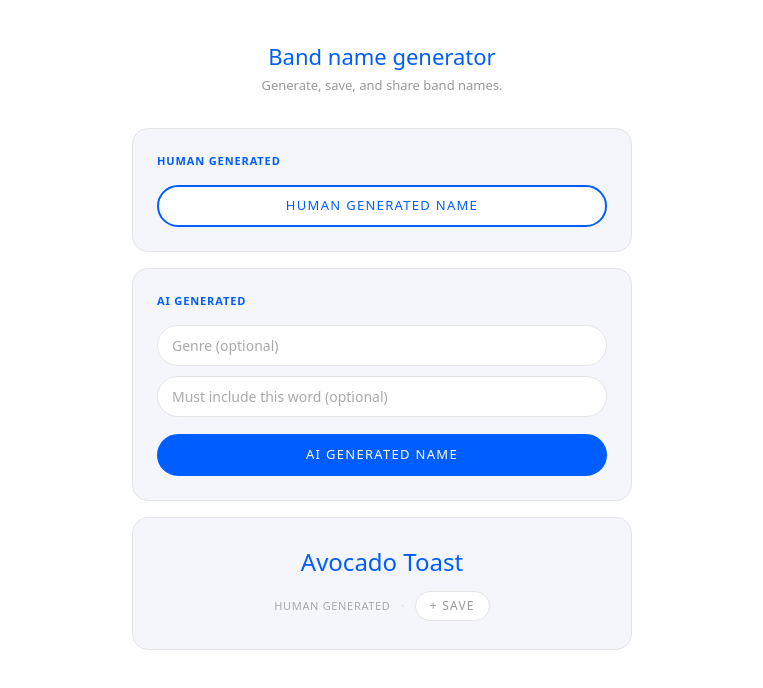
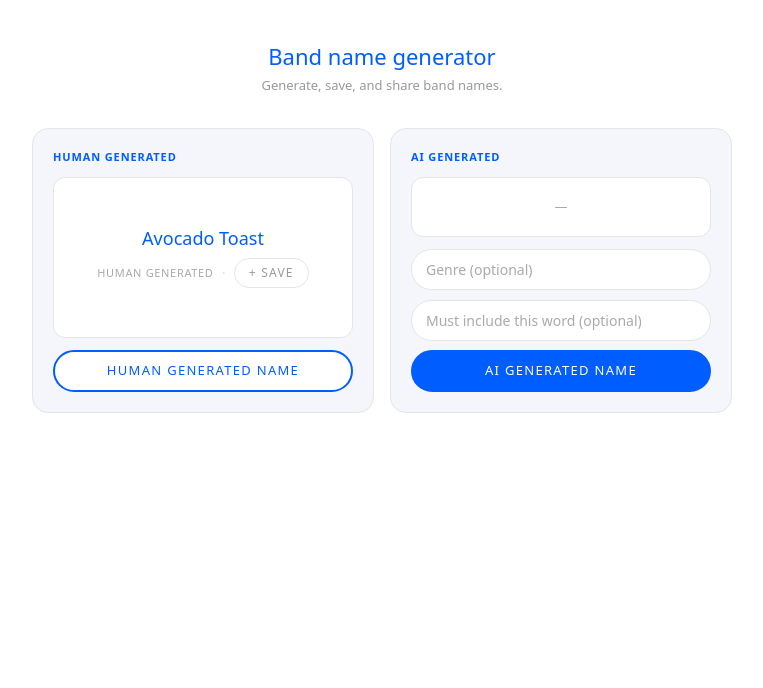
Before and after one commit to psawce/band-name-generator, a Next.js app: page / in a window 1280 px wide. Both pictures are taken after a click on the button "HUMAN GENERATED NAME". Shown: the top 688 px of the page, without its empty margins (258-1021 px from the left). Built offline with nearby package versions, Linux system fonts and the light colour scheme.

Commit message:
Update page.js

```diff
--- a/app/page.js
+++ b/app/page.js
@@ -88,13 +88,28 @@ const MUTED   = "#999999";
 const FAINT   = "#aaaaaa";
 
 const styles = `
+  .bng-cards {
+    display: flex;
+    flex-direction: column;
+    gap: 1rem;
+    margin-bottom: 1rem;
+  }
+  @media (min-width: 600px) {
+    .bng-cards {
+      flex-direction: row;
+      align-items: stretch;
+    }
+    .bng-card {
+      flex: 1;
+    }
+  }
   .bng-card {
     background: #f4f6fc;
     border: 1px solid #e5e5e5;
     border-radius: 16px;
-    padding: 1.5rem;
-    margin-bottom: 1rem;
-    text-align: left;
+    padding: 1.25rem;
+    display: flex;
+    flex-direction: column;
   }
   .bng-card-label {
     font-size: 11px;
@@ -102,7 +117,22 @@ const styles = `
     letter-spacing: 0.08em;
     text-transform: uppercase;
     color: #005dff;
-    margin: 0 0 1rem;
+    margin: 0 0 0.75rem;
+  }
+  .bng-result {
+    background: #fff;
+    border: 1px solid #e5e5e5;
+    border-radius: 12px;
+    padding: 1rem;
+    margin-bottom: 0.75rem;
+    min-height: 60px;
+    display: flex;
+    flex-direction: column;
+    align-items: center;
+    justify-content: center;
+    gap: 8px;
+    text-align: center;
+    flex: 1;
   }
   .bng-input {
     width: 100%;
@@ -127,9 +157,9 @@ const styles = `
     background: #fff;
     border: 1.5px solid #e5e5e5;
     border-radius: 12px;
-    max-height: 180px;
+    max-height: 160px;
     overflow-y: auto;
-    margin-bottom: 0.75rem;
+    margin-bottom: 0.6rem;
     box-shadow: 0 4px 12px rgba(0,0,0,0.06);
   }
   .bng-autocomplete-item {
@@ -139,13 +169,8 @@ const styles = `
     color: #111;
     border-bottom: 1px solid #f0f0f0;
   }
-  .bng-autocomplete-item:last-child {
-    border-bottom: none;
-  }
-  .bng-autocomplete-item:hover {
-    background: #f4f6fc;
-    color: #005dff;
-  }
+  .bng-autocomplete-item:last-child { border-bottom: none; }
+  .bng-autocomplete-item:hover { background: #f4f6fc; color: #005dff; }
   .bng-btn-full {
     font-family: inherit;
     font-size: 13px;
@@ -159,31 +184,13 @@ const styles = `
     align-items: center;
     justify-content: center;
     outline: none;
-    white-space: nowrap;
     transition: opacity 0.15s;
     box-sizing: border-box;
     width: 100%;
-    margin-top: 0.5rem;
+    margin-top: auto;
   }
-  .bng-btn-primary {
-    background: #005dff;
-    color: #fff;
-    border: 2px solid #005dff;
-  }
-  .bng-btn-outline {
-    background: #fff;
-    color: #005dff;
-    border: 2px solid #005dff;
-  }
-  .bng-btn-ghost {
-    background: #fff;
-    color: #999;
-    border: 1.5px solid #e5e5e5;
-    font-size: 12px !important;
-    padding: 5px 14px !important;
-    width: auto !important;
-    margin-top: 0 !important;
-  }
+  .bng-btn-primary { background: #005dff; color: #fff; border: 2px solid #005dff; }
+  .bng-btn-outline { background: #fff; color: #005dff; border: 2px solid #005dff; }
 `;
 
 const pillBtn = (bg, color, border, small, full) => ({
@@ -210,8 +217,8 @@ const pillBtn = (bg, color, border, small, full) => ({
 });
 
 export default function Home() {
-  const [currentName, setCurrentName] = useState(null);
-  const [source, setSource] = useState(null);
+  const [humanName, setHumanName] = useState(null);
+  const [aiName, setAiName] = useState(null);
   const [savedNames, setSavedNames] = useState([]);
   const [aiHistory, setAiHistory] = useState([]);
   const [loading, setLoading] = useState(false);
@@ -220,29 +227,22 @@ export default function Home() {
   const [genre, setGenre] = useState("");
   const [requiredWord, setRequiredWord] = useState("");
   const [suggestions, setSuggestions] = useState([]);
-  const genreRef = useRef(null);
 
   const handleGenreChange = (val) => {
     setGenre(val);
     if (val.trim().length < 1) { setSuggestions([]); return; }
-    const matches = GENRES.filter(g => g.toLowerCase().includes(val.toLowerCase())).slice(0, 8);
-    setSuggestions(matches);
+    setSuggestions(GENRES.filter(g => g.toLowerCase().includes(val.toLowerCase())).slice(0, 8));
   };
 
-  const selectGenre = (g) => {
-    setGenre(g);
-    setSuggestions([]);
-  };
+  const selectGenre = (g) => { setGenre(g); setSuggestions([]); };
 
   const getRandom = () => {
-    setCurrentName(LIST_NAMES[Math.floor(Math.random() * LIST_NAMES.length)]);
-    setSource("list");
+    setHumanName(LIST_NAMES[Math.floor(Math.random() * LIST_NAMES.length)]);
   };
 
   const getAI = async () => {
     setLoading(true);
-    setCurrentName(null);
-    setSource(null);
+    setAiName(null);
     try {
       const seed = RANDOM_SEEDS[Math.floor(Math.random() * RANDOM_SEEDS.length)];
       const avoidList = aiHistory.slice(-10).join(", ");
@@ -251,7 +251,6 @@ export default function Home() {
       if (requiredWord) prompt += ` The band name MUST include the word "${requiredWord}".`;
       if (!genre && !requiredWord) prompt += ` Draw loose inspiration from this random theme for variety: "${seed}".`;
       prompt += ` Do NOT use any of these recently generated names or repeat their words: ${avoidList || "none yet"}. Reply with ONLY the band name — no explanation, no punctuation at the end, no quotes.`;
-
       const res = await fetch("/api/generate", {
         method: "POST",
         headers: { "Content-Type": "application/json" },
@@ -259,18 +258,17 @@ export default function Home() {
       });
       const data = await res.json();
       const name = data.text?.trim() || "Unknown Band";
-      setCurrentName(name);
+      setAiName(name);
       setAiHistory(prev => [...prev, name]);
-      setSource("ai");
     } catch {
-      setCurrentName("Error — try again");
+      setAiName("Error — try again");
     }
     setLoading(false);
   };
 
-  const saveName = () => {
-    if (currentName && !savedNames.includes(currentName))
-      setSavedNames([...savedNames, currentName]);
+  const saveName = (name) => {
+    if (name && !savedNames.includes(name))
+      setSavedNames([...savedNames, name]);
   };
 
   const removeName = (n) => setSavedNames(savedNames.filter(s => s !== n));
@@ -288,33 +286,57 @@ export default function Home() {
     setTimeout(() => setCopied(false), 2000);
   };
 
-  const alreadySaved = currentName && savedNames.includes(currentName);
+  const ResultCard = ({ name, label, onSave }) => (
+    <div className="bng-result">
+      {name ? (
+        <>
+          <span style={{ fontSize: 18, fontWeight: 500, color: BLUE, lineHeight: 1.3 }}>{name}</span>
+          <div style={{ display: "flex", alignItems: "center", gap: 8 }}>
+            <span style={{ fontSize: 11, color: FAINT, letterSpacing: "0.06em", textTransform: "uppercase" }}>{label}</span>
+            <span style={{ color: BORDER }}>·</span>
+            <button
+              onClick={() => onSave(name)}
+              disabled={savedNames.includes(name)}
+              style={{ ...pillBtn("#fff", MUTED, BORDER, true), opacity: savedNames.includes(name) ? 0.4 : 1, cursor: savedNames.includes(name) ? "default" : "pointer" }}
+            >
+              {savedNames.includes(name) ? "Saved" : "+ Save"}
+            </button>
+          </div>
+        </>
+      ) : (
+        <span style={{ fontSize: 13, color: FAINT }}>—</span>
+      )}
+    </div>
+  );
 
   return (
     <>
       <style>{styles}</style>
       <div style={{ background: "#fff", minHeight: "100vh", padding: "2.5rem 1.25rem", boxSizing: "border-box" }}>
-        <div style={{ maxWidth: 500, margin: "0 auto", fontFamily: "system-ui, sans-serif" }}>
+        <div style={{ maxWidth: 700, margin: "0 auto", fontFamily: "system-ui, sans-serif" }}>
 
           <div style={{ textAlign: "center", marginBottom: "2rem" }}>
             <h1 style={{ fontSize: 22, fontWeight: 500, margin: "0 0 0.2rem", color: BLUE }}>Band name generator</h1>
             <p style={{ fontSize: 13, color: MUTED, margin: 0 }}>Generate, save, and share band names.</p>
           </div>
 
-          {/* Human Generated Card */}
+          <div className="bng-cards">
+            {/* Human Card */}
             <div className="bng-card">
               <p className="bng-card-label">Human Generated</p>
+              <ResultCard name={humanName} label="Human generated" onSave={saveName} />
               <button onClick={getRandom} className="bng-btn-full bng-btn-outline">
                 Human Generated Name
               </button>
             </div>
 
-          {/* AI Generated Card */}
+            {/* AI Card */}
             <div className="bng-card">
               <p className="bng-card-label">AI Generated</p>
+              <ResultCard name={loading ? null : aiName} label="AI generated" onSave={saveName} />
+              {loading && <div className="bng-result" style={{ flex: "unset", minHeight: 60 }}><span style={{ fontSize: 13, color: FAINT }}>Generating...</span></div>}
               <div style={{ position: "relative" }}>
                 <input
-                ref={genreRef}
                   className="bng-input"
                   placeholder="Genre (optional)"
                   value={genre}
@@ -339,32 +361,11 @@ export default function Home() {
                 {loading ? "Thinking..." : "AI Generated Name"}
               </button>
             </div>
-
-          {/* Result Card */}
-          {(currentName || loading) && (
-            <div style={{ background: BLUE_BG, border: `1px solid ${BORDER}`, borderRadius: 16, padding: "1.75rem 1.5rem", marginBottom: "1rem", minHeight: 100, display: "flex", flexDirection: "column", alignItems: "center", justifyContent: "center", gap: 14 }}>
-              {loading ? (
-                <p style={{ fontSize: 13, color: FAINT, margin: 0 }}>Generating...</p>
-              ) : (
-                <>
-                  <span style={{ fontSize: 24, fontWeight: 500, color: BLUE, lineHeight: 1.3, textAlign: "center" }}>{currentName}</span>
-                  <div style={{ display: "flex", alignItems: "center", gap: 10 }}>
-                    <span style={{ fontSize: 11, color: FAINT, letterSpacing: "0.06em", textTransform: "uppercase" }}>
-                      {source === "ai" ? "AI generated" : "Human generated"}
-                    </span>
-                    <span style={{ color: BORDER }}>·</span>
-                    <button onClick={saveName} disabled={alreadySaved} style={{ ...pillBtn("#fff", MUTED, BORDER, true), opacity: alreadySaved ? 0.4 : 1, cursor: alreadySaved ? "default" : "pointer" }}>
-                      {alreadySaved ? "Saved" : "+ Save"}
-                    </button>
           </div>
-                </>
-              )}
-            </div>
-          )}
 
           {/* Saved List */}
           {savedNames.length > 0 && (
-            <div>
+            <div style={{ marginTop: "1rem" }}>
               <div style={{ display: "flex", alignItems: "center", justifyContent: "space-between", marginBottom: "0.75rem" }}>
                 <span style={{ fontSize: 11, fontWeight: 500, color: FAINT, letterSpacing: "0.07em", textTransform: "uppercase" }}>
                   Your list — {savedNames.length}
```
Lines whose indentation alone changed are shown as unchanged.
